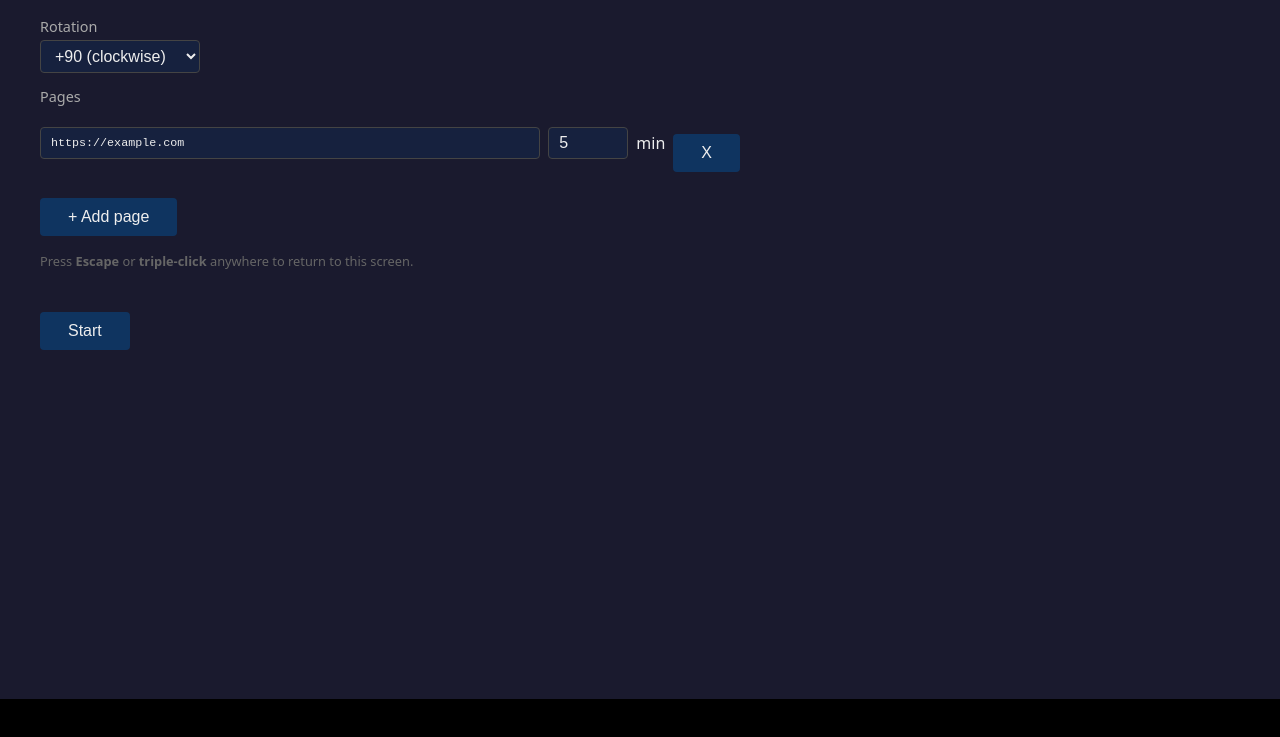
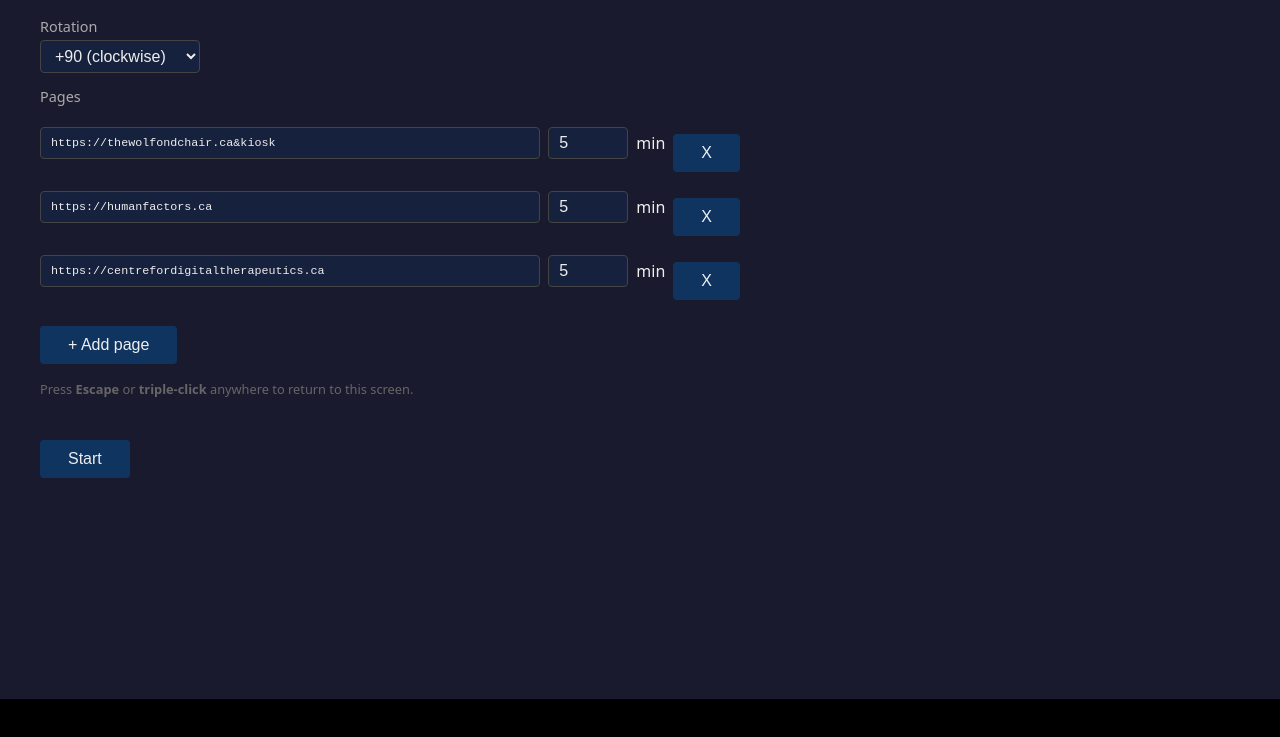
Before and after one commit to jcafazzo/kiosk_mode, a plain HTML site: page index.html in a window 1280 px wide. Shown: the part 101-838 px from the top of the page. Drawn offline with Linux system fonts and the light colour scheme.

Commit message:
Update default URLs to project websites
Co-Authored-By: Claude Opus 4.6 <noreply@anthropic.com>

```diff
--- a/index.html
+++ b/index.html
@@ -221,7 +221,9 @@
 
   // Init: load from localStorage or show default
   if (!loadConfig()) {
-    createEntry('https://example.com', 5);
+    createEntry('https://thewolfondchair.ca&kiosk', 5);
+    createEntry('https://humanfactors.ca', 5);
+    createEntry('https://centrefordigitaltherapeutics.ca', 5);
   }
 </script>
 </body>
```
